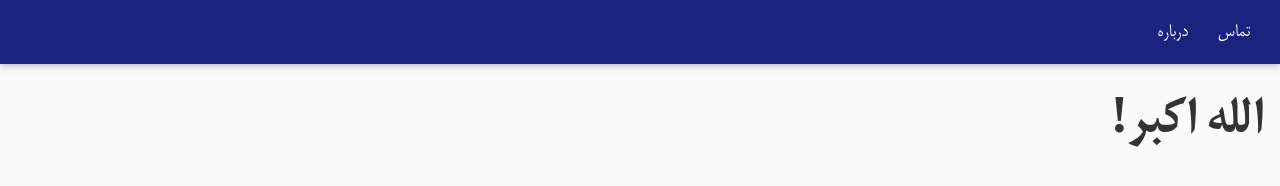
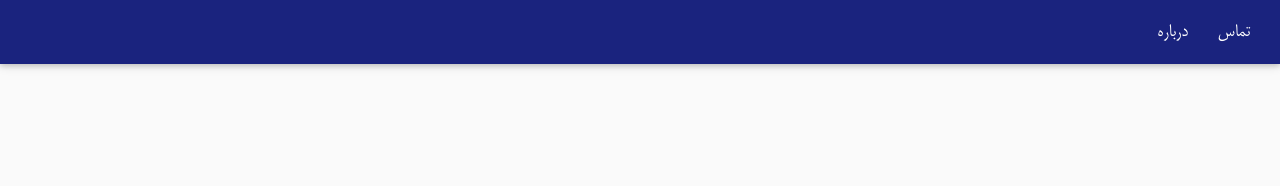
Before and after one commit to mmdsharifi/Lenus, a website: page index.html in a window 1280 px wide. Drawn offline with Linux system fonts and the light colour scheme.

```diff
--- a/index.html
+++ b/index.html
@@ -21,7 +21,7 @@
             <a href="#" data-activates="slide-out" class="button-collapse"><i class="mdi-navigation-menu"></i></a>
     </nav>
     <div class="wrapper">
-        <h2>الله اکبر!</h2>
+
     </div>
 
 
```
